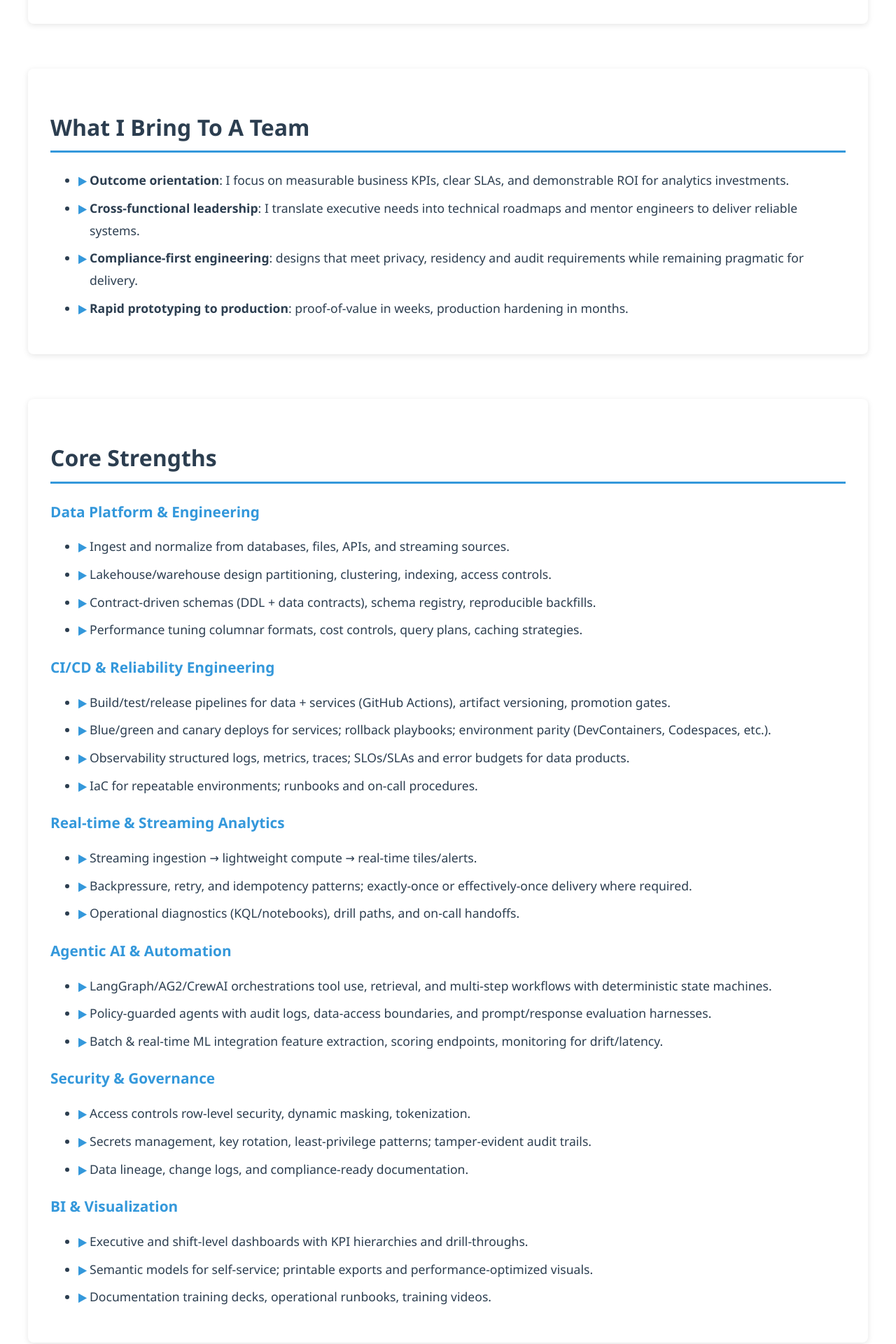
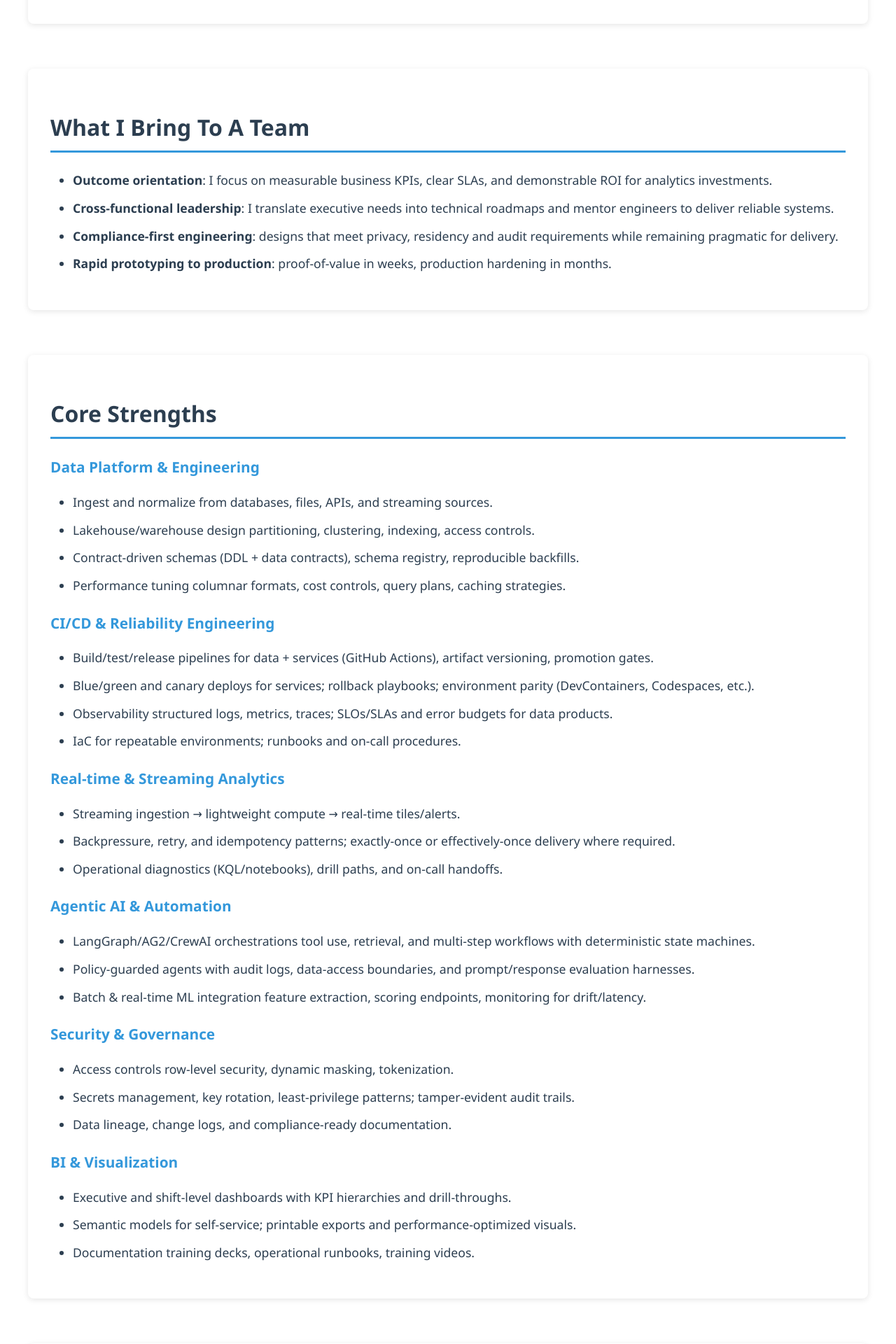
Before and after one commit to AndrewMichael2020/personal-gh-page, a Jekyll site: the page built from index.html, in a window 1280 px wide. Shown: the part 771-2691 px from the top of the page at 70% size. Built offline with Jekyll 4.4.1, drawn with Linux system fonts in a browser that asks for light colours.

Commit message:
Fix triangle list bullets overlapping with text on mobile
Co-authored-by: AndrewMichael2020 <63167427+AndrewMichael2020@users.noreply.github.com>

```diff
--- a/index.html
+++ b/index.html
@@ -260,17 +260,13 @@ section ul {
   line-height: 1.8;
 }
 
+section ul {
+  list-style-type: disc;
+  padding-left: 2rem;
+}
+
 section li {
   margin-bottom: 0.5rem;
-  padding-left: 1rem;
-  position: relative;
-}
-
-section li::before {
-  content: "▶";
-  color: var(--secondary-color);
-  position: absolute;
-  left: 0;
 }
 
 .location-note {
@@ -454,12 +450,11 @@ section li::before {
   }
 
   section ul {
-    padding-left: 1rem;
+    padding-left: 1.5rem;
   }
 
   section li {
     margin-bottom: 0.375rem;
-    padding-left: 0.75rem;
   }
 }
 
```
